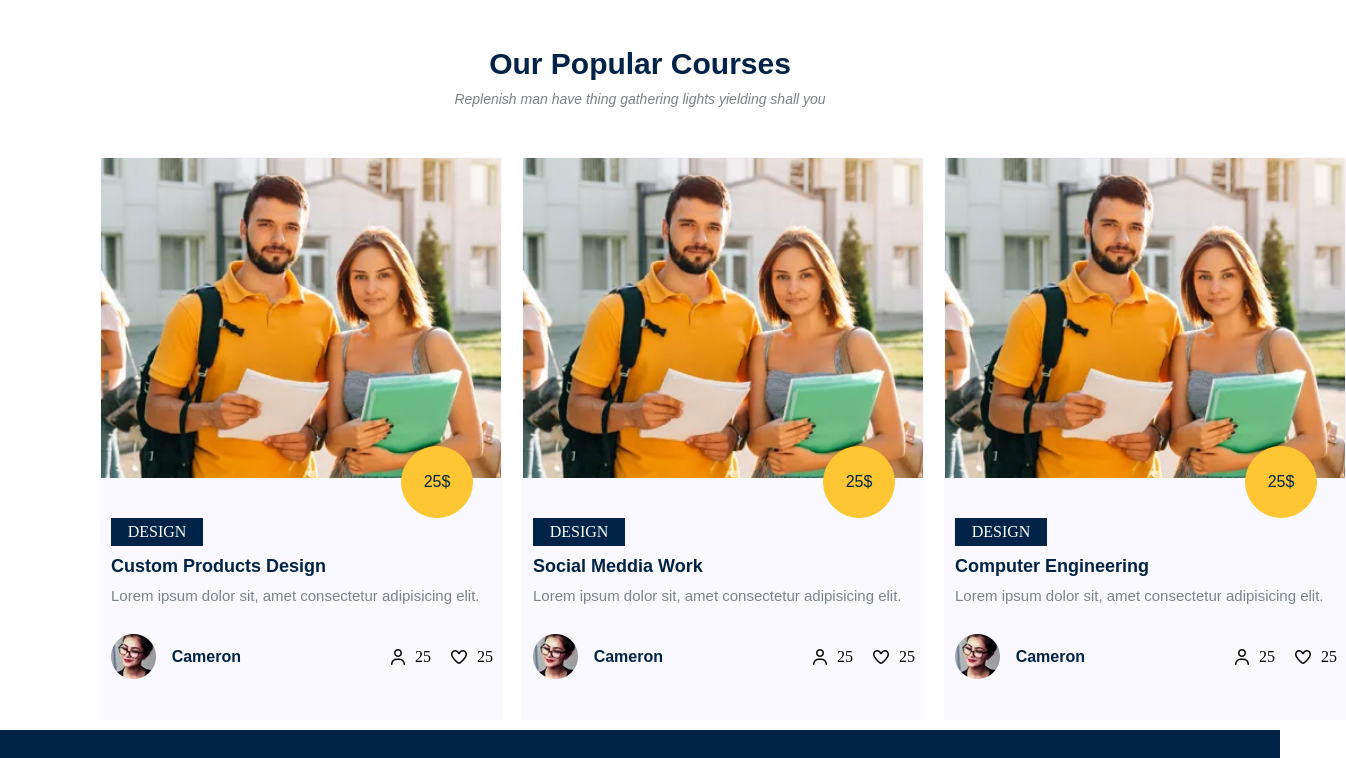
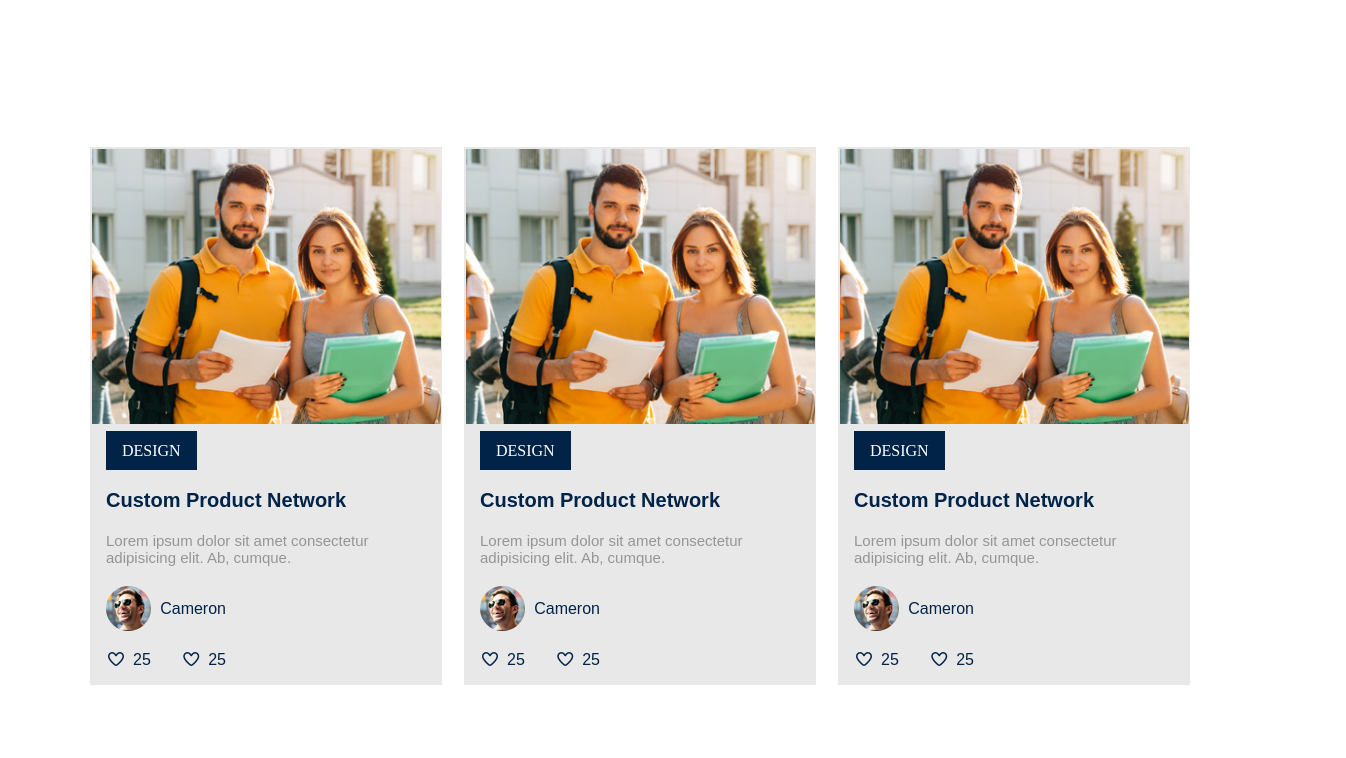
Before and after one commit to FatimaGuseynova/task, a plain HTML site: page index.html in a window 1280 px wide. Shown: the part 1142-1900 px from the top of the page, 1346 px wide, since content can reach past the window. Drawn offline with Linux system fonts and the light colour scheme; files whose address does not match are found by name.

Commit message:
solved errors

```diff
--- a/css/style.css
+++ b/css/style.css
@@ -134,7 +134,7 @@ nav a:hover {
 }
 
 .card {
-    margin: 0 15px;
+    margin-right: 30px;
 }
 
 .card p{
@@ -160,11 +160,83 @@ nav a:hover {
     display: flex;
 }
 
-.cardi{
-    border: 1px solid #f9f9ff;
-    background: #f9f9ff;
-    margin: 10px;
+.cardstr {
+    display: flex;
+    justify-content: space-between;
+    margin: 0 auto;
+    margin-top: 50px;
+}
 
+.cardtr {
+    border: 1px solid transparent;
+    background-color: rgb(232, 232, 232);
+    width: 350px;
+
+}
+
+.imagetr {
+    overflow: hidden;
+}
+
+.imagetr img {
+    width: 100%;
+    height: auto;
+    border: 1px solid transparent;
+    transition: .4s;
+}
+
+
+.textr {
+    padding: 15px;
+}
+
+.textr a {
+    color: #fff;
+    background-color: #002347;
+    border: 1px solid #002347;
+    padding: 10px 15px;
+    text-decoration: none;
+}
+
+.textr h2 {
+    color: #002347;
+    font: 700 20px arial;
+    margin: 30px 0 20px 0;
+        transition: .4s;
+
+}
+
+.textr p {
+    color: rgb(149, 149, 149);
+    margin-bottom: 20px;
+}
+
+.inline {
+    display: flex;
+    align-items: center;
+    justify-content: space-between;
+    width: 120px;
+    margin-top: 20px;
+}
+
+.textr span {
+    font: 500 16px arial;
+    color: #002347;
+}
+
+.cardtr:hover {
+    div h2{
+        color: #ffc107;
+    }
+
+    .imagetr img{
+        transform: scale(1.1);
+    }
+
+}
+
+.textr i{
+    margin-right: 7px;
 }
 
 .content {
@@ -189,18 +261,6 @@ nav a:hover {
     text-transform: capitalize;
     padding: 10px 0;
     transition: .4s;
-}
-
-.cardi:hover {
-    div h2 {
-        color: #fdc632;
-    }
-
-    .bg-card h6 {
-        background: #002347;
-        border: 1px solid #002347;
-        color: #fdc632;
-    }
 }
 
 div p {
@@ -582,6 +642,8 @@ input[type="submit"] {
 }
 .footer-icons a:hover { background-color: #fdc632; color: #002347; }
 
+
+
 /* contact us */
 
 .bg-image1{
--- a/index.html
+++ b/index.html
@@ -7,7 +7,7 @@
     <title>Document</title>
     <link rel="stylesheet" href="css/reset.css">
     <link rel="stylesheet" href="css/style.css">
-    <link rel="stylesheet" href="https://cdnjs.cloudflare.com/ajax/libs/font-awesome/7.0.1/css/all.min.css" >
+    <link rel="stylesheet" href="https://cdnjs.cloudflare.com/ajax/libs/font-awesome/7.0.1/css/all.min.css">
 </head>
 
 <body>
@@ -67,94 +67,68 @@
         </div>
     </div>
     <!--second section -->
-    <div class="conteiner">
-        <div class="text2">
-            <h3>Our Popular Courses</h3>
-            <p>Replenish man have thing gathering lights yielding shall you</p>
-        </div>
-        <div class="card-img">
-            <div class="cardi">
-                <div class="bg-card">
-                    <h6>25$</h6>
-                </div>
-                <div class="content">
+    <div class="sixth-section">
+        <div class="conteiner">
+            <div class="cardstr">
+                <div class="cardtr">
+                    <div class="imagetr">
+                        <img src="img/ftft.jpg" alt="user">
+                    </div>
+                    <div class="textr">
+                        <a href="#">DESIGN</a>
+                        <h2>Custom Product Network</h2>
+                        <p>Lorem ipsum dolor sit amet consectetur adipisicing elit. Ab, cumque.</p>
+                        <div class="inline">
+                            <img src="img/download.png" alt="user">
+                            <span>Cameron</span>
+                        </div>
+                        <div class="inline">
 
-                    <h4>DESIGN</h4>
-                    <h2>Custom products design</h2>
-                    <p>Lorem ipsum dolor sit, amet consectetur adipisicing elit.</p>
-                    <div class="author">
-                        <div class="user">
-                            <img type="i2" src="img/author3.png.webp" alt="author">
-                            <h3>Cameron</h3>
-                        </div>
-
-                        <div class="icons">
-                            <i class="fa-regular fa-user"></i>
-                            <h6 type="1">25</h6>
-                            <i type="1" class="fa-regular fa-heart"></i>
-                            <h6>25</h6>
+                            <span><i class="fa-regular fa-heart"></i>25</span>
+                            <span><i class="fa-regular fa-heart"></i>25</span>
                         </div>
                     </div>
+                </div>
+                <div class="cardtr">
+                    <div class="imagetr">
+                        <img src="img/ftft.jpg" alt="user">
+                    </div>
+                    <div class="textr">
+                        <a href="#">DESIGN</a>
+                        <h2>Custom Product Network</h2>
+                        <p>Lorem ipsum dolor sit amet consectetur adipisicing elit. Ab, cumque.</p>
+                        <div class="inline">
+                            <img src="img/download.png" alt="user">
+                            <span>Cameron</span>
+                        </div>
+                        <div class="inline">
 
-                </div>
-
-            </div>
-            <div class="cardi">
-                <div class="bg-card">
-                    <h6>25$</h6>
-                </div>
-                <div class="content">
-
-                    <h4>DESIGN</h4>
-                    <h2>Social meddia work</h2>
-                    <p>Lorem ipsum dolor sit, amet consectetur adipisicing elit.</p>
-                    <div class="author">
-                        <div class="user">
-                            <img type="i2" src="img/author3.png.webp" alt="author">
-                            <h3>Cameron</h3>
-                        </div>
-                        <div class="icons">
-                            <i class="fa-regular fa-user"></i>
-                            <h6 type="1">25</h6>
-                            <i type="1" class="fa-regular fa-heart"></i>
-                            <h6>25</h6>
+                            <span><i class="fa-regular fa-heart"></i>25</span>
+                            <span><i class="fa-regular fa-heart"></i>25</span>
                         </div>
                     </div>
+                </div>
+                <div class="cardtr">
+                    <div class="imagetr">
+                        <img src="img/ftft.jpg" alt="user">
+                    </div>
+                    <div class="textr">
+                        <a href="#">DESIGN</a>
+                        <h2>Custom Product Network</h2>
+                        <p>Lorem ipsum dolor sit amet consectetur adipisicing elit. Ab, cumque.</p>
+                        <div class="inline">
+                            <img src="img/download.png" alt="user">
+                            <span>Cameron</span>
+                        </div>
+                        <div class="inline">
 
-                </div>
-
-            </div>
-            <div class="cardi">
-
-                <div class="bg-card">
-                    <h6>25$</h6>
-                </div>
-
-                <div class="content">
-
-                    <h4>DESIGN</h4>
-                    <h2>Computer engineering</h2>
-                    <p>Lorem ipsum dolor sit, amet consectetur adipisicing elit.</p>
-                    <div class="author">
-                        <div class="user">
-                            <img type="i2" src="img/author3.png.webp" alt="author">
-                            <h3>Cameron</h3>
-                        </div>
-                        <div class="icons">
-                            <i class="fa-regular fa-user"></i>
-                            <h6 type="1">25</h6>
-                            <i type="1" class="fa-regular fa-heart"></i>
-                            <h6>25</h6>
+                            <span><i class="fa-regular fa-heart"></i>25</span>
+                            <span><i class="fa-regular fa-heart"></i>25</span>
                         </div>
                     </div>
-
-
                 </div>
-
             </div>
-
         </div>
-    </div>
     </div>
     <!-- third section -->
     <div class="back">
```
Also changed, not shown: img/download.png (added), img/ftft.jpg (added).
